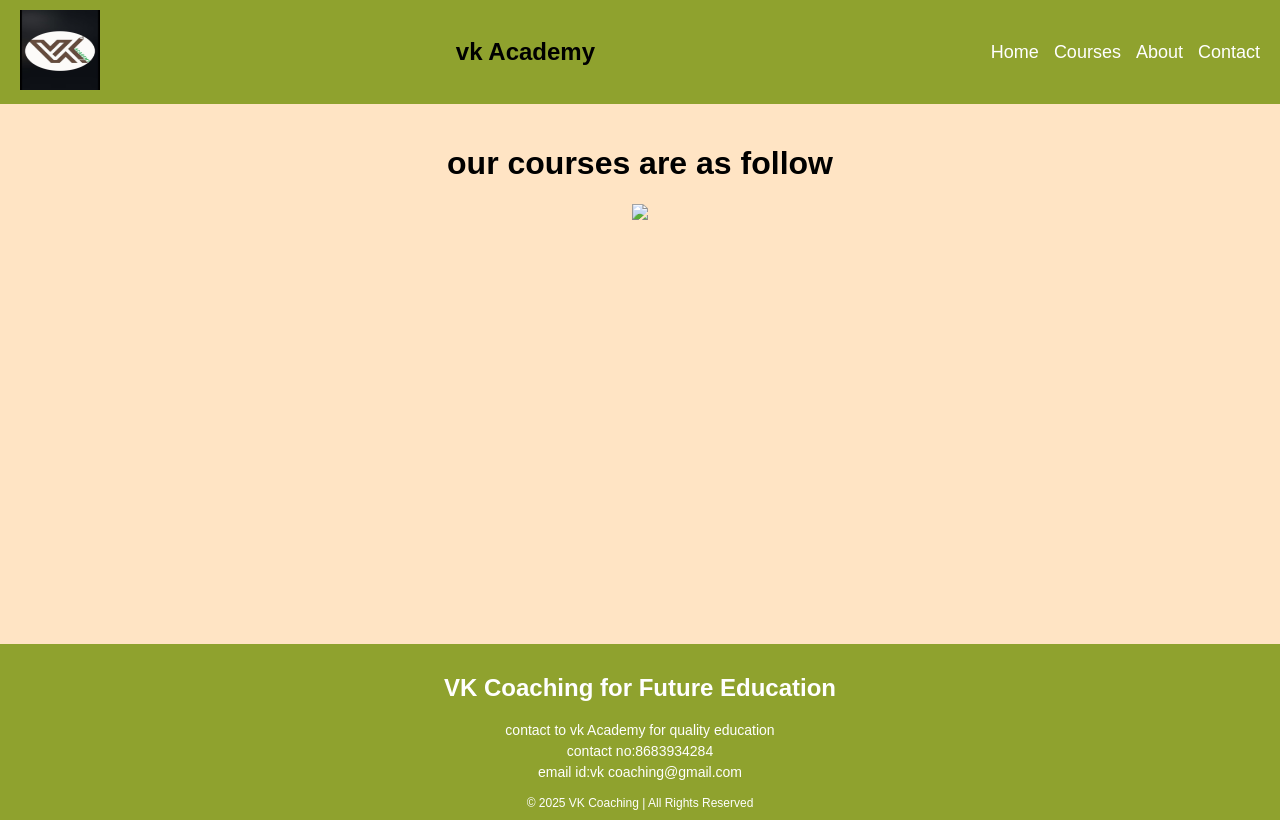
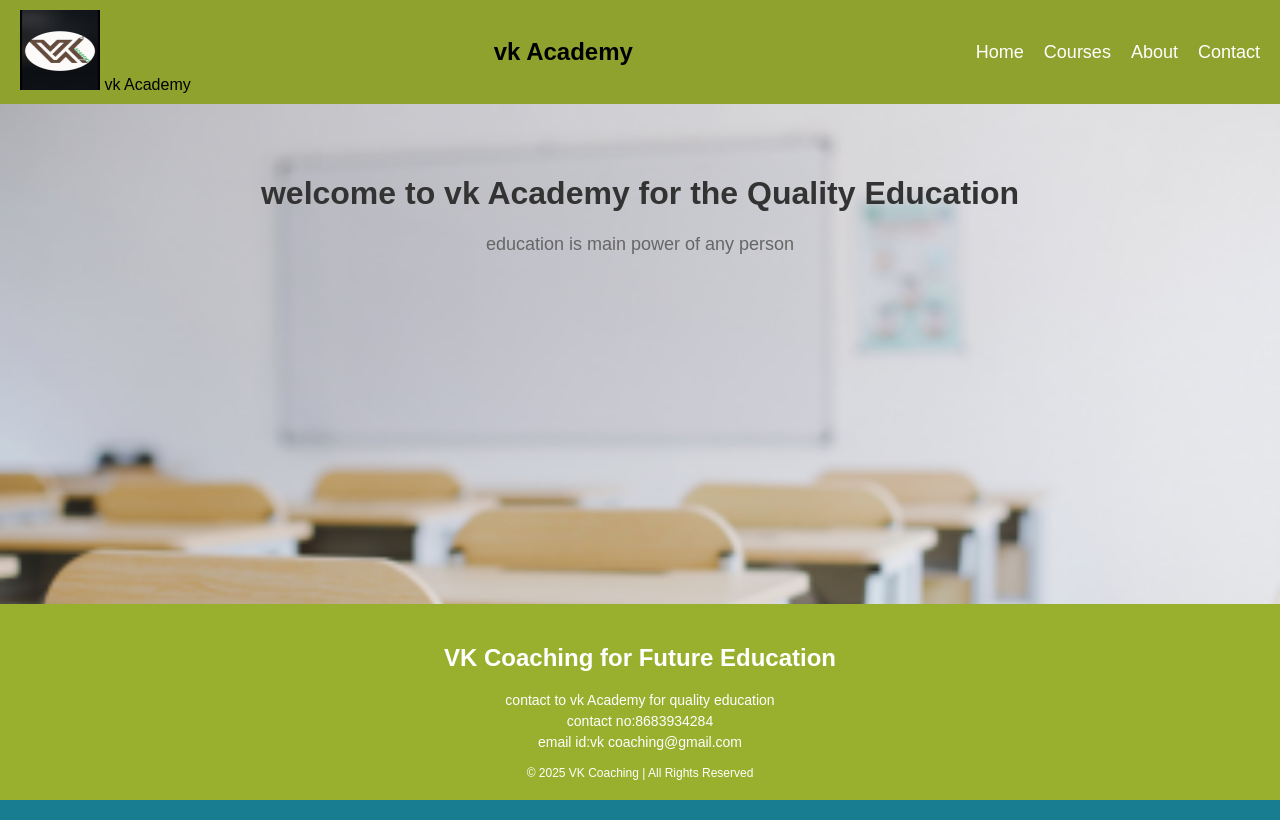
Before and after one commit to amanksharma123/html-test, a plain HTML site: page index.html in a window 1280 px wide. Drawn offline with Linux system fonts and the light colour scheme.

Commit message:
Add files via upload

```diff
--- a/index.html
+++ b/index.html
@@ -3,15 +3,14 @@
 <head>
     <meta charset="UTF-8">
     <meta name="viewport" content="width=device-width, initial-scale=1.0">
-  <title>vk Academy courses</title>
-  <link rel="stylesheet" href="course.css">
+    <title>VK Academy home page</title>
+    <link rel="stylesheet" href="home.css">
 </head>
 <body>
   <header>
-
     <nav class="navbar">
-      <div class="logo"><img src="vk .jpeg"></div>
-      <h1> vk Academy</h1>
+        <div class="logo"><img src="vk .jpeg"> vk Academy</div>
+        <h1>vk Academy</h1>
         <ul class="nav-links">
 
             <li><a href="index.html">Home</a></li>
@@ -20,10 +19,14 @@
             <li><a href="contact.html">Contact</a></li>
         </ul>
     </nav>
-  <main>
-    <h1>our courses are as follow</h1>
-    <p><img src="course.jpeg"></p>
+  </header>
+  <main class="main" >
+    <p>
+      <h1>welcome to vk Academy for the Quality Education</h1>
+      <p>education is main power of any person</p>
+    </p>
   </main>
+
   <footer class="footer">
     <div class="footer-content">
         <h2>VK Coaching for Future Education</h2>
@@ -40,8 +43,7 @@
     </div>
 </footer>
 
-
-  </header>
+    <script src="script.js"></script>
 
 </body>
 </html>
```
Lines whose indentation alone changed are shown as unchanged.
